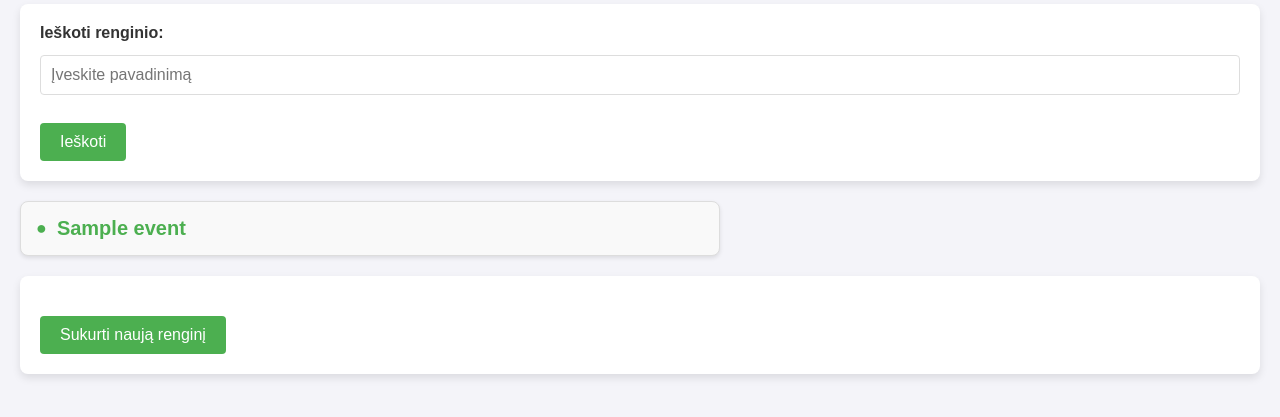
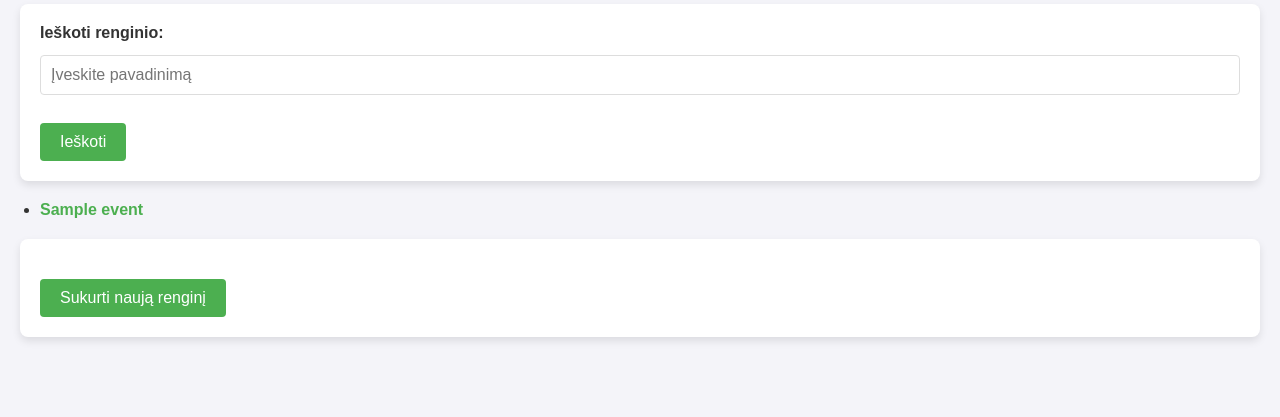
Before and after one commit to TidasKazlavickas/SportsEventsApp, a Django app: page / in a window 1280 px wide. Shown: the part 151-568 px from the top of the page. Run offline with Django 5.2, Linux system fonts and the light colour scheme; a user stored in the database is signed in; tables that the repository leaves empty hold one stand-in row (values such as "Sample post").

Commit message:
Revert "Viskas done for now"
This reverts commit 5420d1651186da63d2c2619d8e16b42f0821bfb3.

```diff
--- a/SportsEventApp/api/static/style.css
+++ b/SportsEventApp/api/static/style.css
@@ -266,7 +266,7 @@ form > div {
 
 .add-participant-form-container td input,
 .add-participant-form-container td select {
-    width: 80%; /* Ensures form elements take up full width */
+    width: 100%; /* Ensures form elements take up full width */
     padding: 5px; /* Reduces padding inside form elements */
     border: 1px solid #ccc;
     border-radius: 4px;
@@ -312,51 +312,3 @@ form > div {
 .logout-button:hover, .login-button:hover {
     background-color: darkred;
 }
-
-.event-list-api {
-    list-style-type: none; /* Remove default bullet points */
-    padding: 0;
-    margin: 20px;
-    max-width: 700px; /* Limit width */
-}
-
-.event-list-api li {
-    background-color: #f9f9f9; /* Light background for each event */
-    border: 1px solid #ddd; /* Subtle border around each event */
-    border-radius: 8px; /* Rounded corners */
-    margin-bottom: 15px; /* Spacing between events */
-    padding: 15px; /* Add padding inside each event box */
-    box-shadow: 0 2px 4px rgba(0, 0, 0, 0.1); /* Add slight shadow for depth */
-    font-size: 20px; /* Larger font size for event names */
-    text-align: left; /* Align text to the left */
-    display: flex; /* Use flexbox for symbol and text */
-    align-items: center; /* Vertically align content */
-}
-
-.event-list-api li::before {
-    content: "●"; /* Add a circle symbol */
-    color: #4CAF50; /* Color of the circle */
-    font-size: 18px; /* Size of the circle */
-    margin-right: 10px; /* Space between circle and text */
-}
-
-.event-list-api li a {
-    text-decoration: none; /* Remove underline from links */
-    color: #4CAF50; /* Highlighted color for event names */
-    font-weight: bold; /* Make event names bold */
-}
-
-.event-list-api li a:hover {
-    color: #45a049; /* Darker green on hover */
-    text-decoration: underline; /* Add underline on hover */
-}
-
-.delete-button-red {
-    color: red; /* Make the text red */
-    text-decoration: none; /* Remove underline */
-    font-weight: bold; /* Optional: Make the text bold */
-}
-
-.delete-button-red:hover {
-    text-decoration: underline; /* Add underline on hover */
-}
--- a/SportsEventApp/api/static/style_eventpage.css
+++ b/SportsEventApp/api/static/style_eventpage.css
@@ -98,7 +98,7 @@ a:focus {
     display: inline-block; /* Makes links behave like inline elements but allows for block styling */
     margin: 5px; /* Adds spacing between the links */
     text-decoration: none;
-    color: green;
+    color: #007BFF;
     font-size: 14px;
 }
 
--- a/SportsEventApp/api/templates/api/create_event.html
+++ b/SportsEventApp/api/templates/api/create_event.html
@@ -12,7 +12,7 @@
 <form method="post" enctype="multipart/form-data">
     {% csrf_token %}
     {{ event_form.as_p }}
-    <button type="submit" name="submit_event">Pridėti renginį</button>
+    <button type="submit" name="submit_event">Submit Event</button>
 </form>
 <h2>Grupės:</h2>
 <form method="post">
@@ -38,7 +38,7 @@
             });
         });
     </script>
-    <button type="submit" name="submit_group">Pridėti grupę</button>
+    <button type="submit" name="submit_group">Pridėti</button>
 </form>
 <h3>Sukurtos grupės:</h3>
 <table border="1">
@@ -61,7 +61,7 @@
 <form method="post">
     {% csrf_token %}
     {{ distance_form.as_p }}
-    <button type="submit" name="submit_distance">Pridėti distanciją</button>
+    <button type="submit" name="submit_distance">Submit Distance</button>
 </form>
 <a href="{% url 'event_list' %}">Atšaukti ir grįžti į renginių sąrašą</a>
 </body>
--- a/SportsEventApp/api/templates/api/event_detail.html
+++ b/SportsEventApp/api/templates/api/event_detail.html
@@ -175,11 +175,7 @@
                 <td>{{ participant.phone_number }}</td>
                 <td>
                     <!-- Delete Button -->
-                    <a href="{% url 'delete_participant' participant.id %}"
-                       class="delete-button-red"
-                       onclick="return confirm('Ar tikrai norite ištrinti šį dalyvį?');">
-                        Ištrinti
-                    </a>
+                    <a href="{% url 'delete_participant' participant.id %}" onclick="return confirm('Ar tikrai norite ištrinti šį dalyvį?');">Ištrinti</a>
                 </td>
 
             </tr>
--- a/SportsEventApp/api/templates/api/event_list.html
+++ b/SportsEventApp/api/templates/api/event_list.html
@@ -30,7 +30,7 @@
 </form>
 
 <!-- Event List -->
-<ul class="event-list-api">
+<ul>
     {% for event in events %}
         <li>
             <a href="{% url 'event_detail' event.id %}">{{ event.name }}</a>
--- a/SportsEventApp/api/templates/api/upload_participants.html
+++ b/SportsEventApp/api/templates/api/upload_participants.html
@@ -24,7 +24,7 @@
     <form method="POST" enctype="multipart/form-data">
         {% csrf_token %}
         <input type="file" name="file" required>
-        <button type="submit">Importuoti dalyvius iš šio CSV failo</button>
+        <button type="submit">Pasirinkite CSV failą</button>
     </form>
 </div>
 
--- a/SportsEventApp/api/templates/base.html
+++ b/SportsEventApp/api/templates/base.html
@@ -215,6 +215,9 @@
 <nav>
     {% if user.is_authenticated %}
         <button class="logout-button" onclick="location.href='{% url 'logout' %}'">Atsijungti</button>
+    {% else %}
+        <a href="{% url 'login' %}" class="form-button">Prisijungti</a>
+        <a href="{% url 'register' %}" class="form-button">Registruotis</a>
     {% endif %}
 </nav>
 
--- a/SportsEventApp/api/templates/frontend/register.html
+++ b/SportsEventApp/api/templates/frontend/register.html
@@ -8,5 +8,5 @@
         {{ form.as_p }}
         <button type="submit">Registruotis</button>
     </form>
-    <a href="{% url 'login' %}">Jau turite paskyrą? Prisijunkite čia</a>
+    <a href="{% url 'login' %}">Jau turite paskyra? Prisijunkite čia</a>
 {% endblock %}
```
